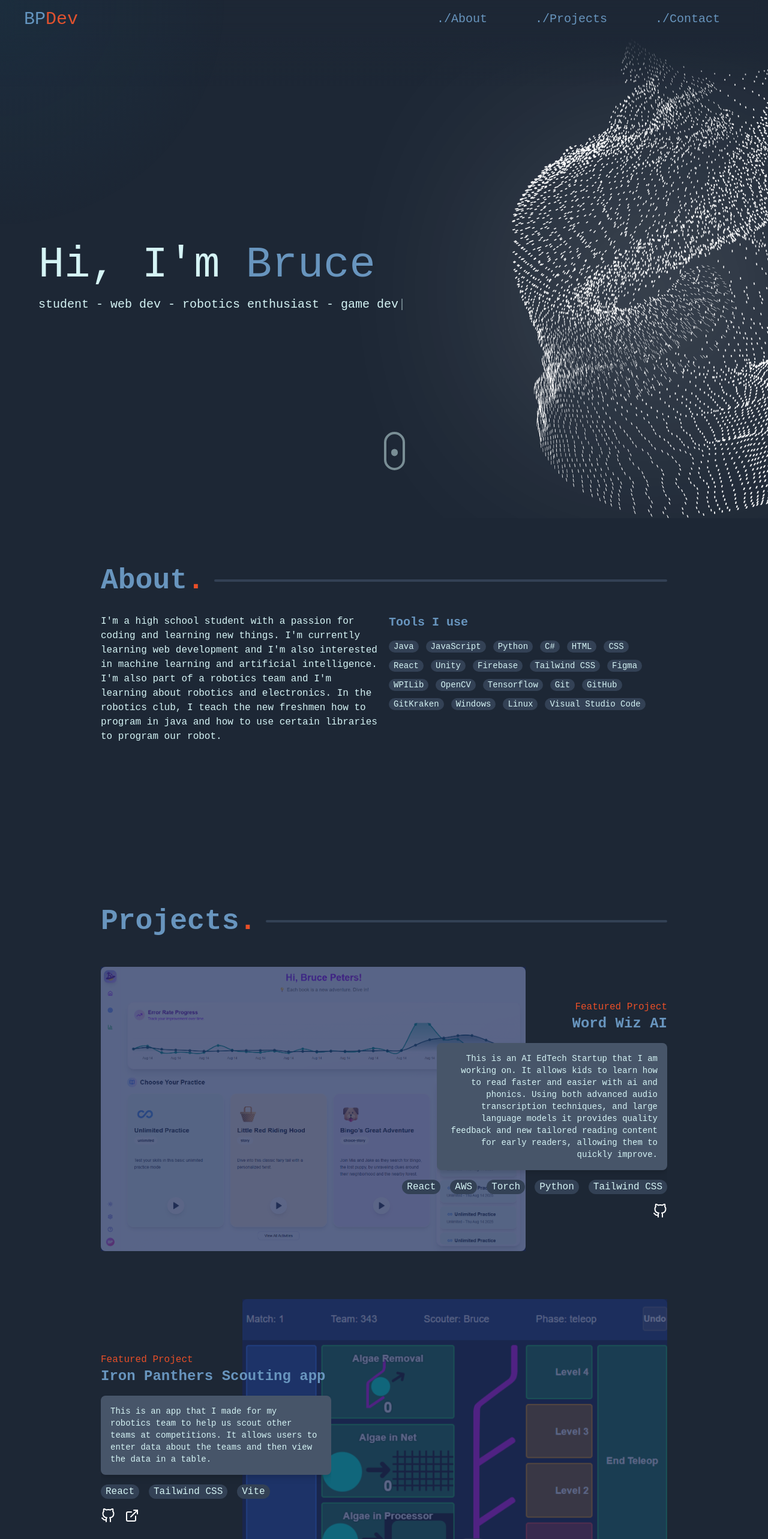
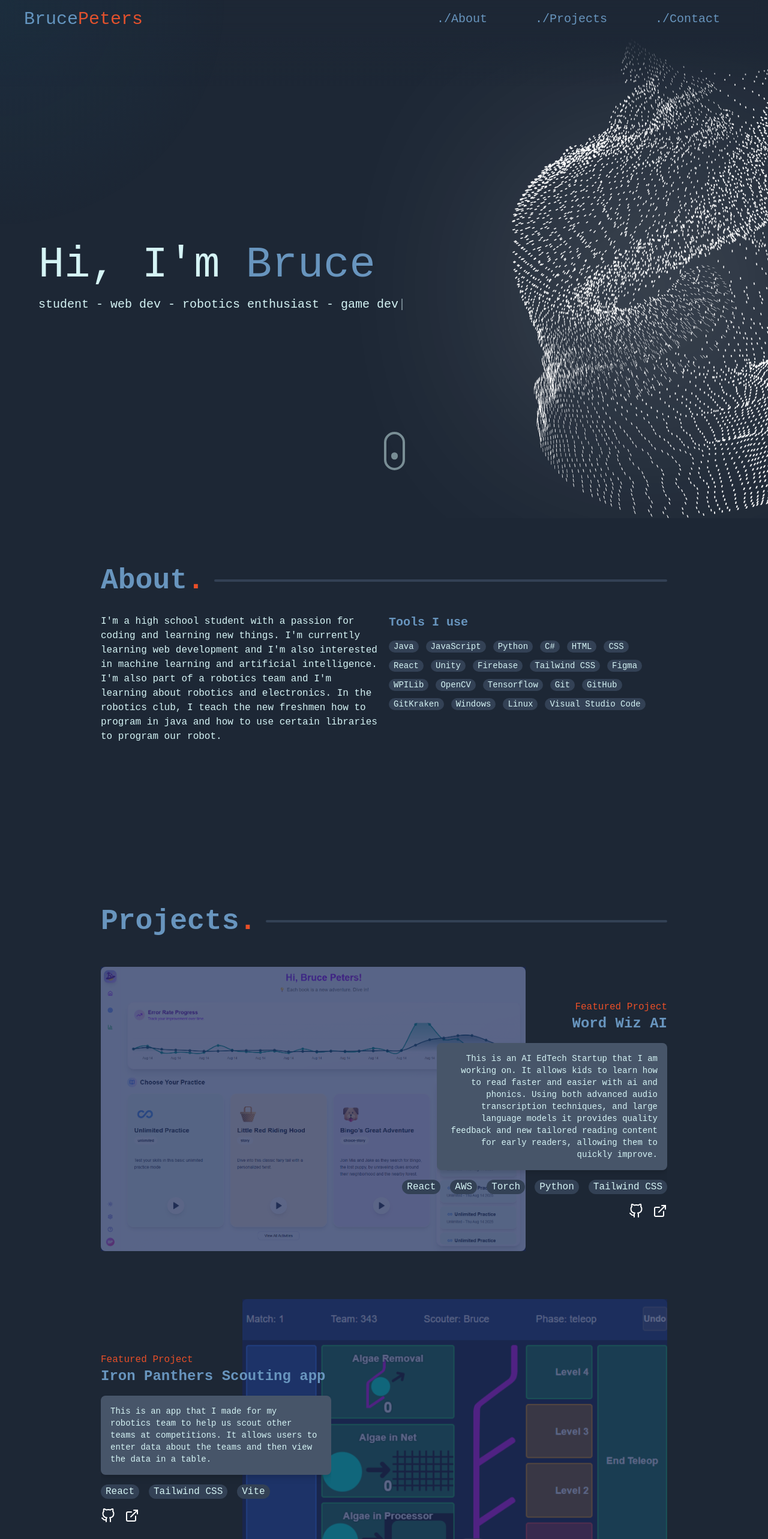
Before and after one commit to bruce-peters/bruce-peters.github.io, a React (Vite) app: page / in a window 1280 px wide. Shown: the top 2566 px of the page at 60% size. Built offline with nearby package versions, Linux system fonts and the light colour scheme.

Commit message:
Project updates

```diff
--- a/src/components/ProjectCard.jsx
+++ b/src/components/ProjectCard.jsx
@@ -50,7 +50,7 @@ const ProjectCard = ({ projectData }) => {
         </div>
         {/* Tools */}
         <Reveal>
-          <div className="flex flex-row gap-4">
+          <div className="flex flex-row gap-4 flex-wrap">
             {projectData.tools?.map((tool, index) => (
               <div
                 key={index}
--- a/src/constants/index.js
+++ b/src/constants/index.js
@@ -19,7 +19,8 @@ const projects = [
     name: "Word Wiz AI",
     description:
       "This is an AI EdTech Startup that I am working on. It allows kids to learn how to read faster and easier with ai and phonics. Using both advanced audio transcription techniques, and large language models it provides quality feedback and new tailored reading content for early readers, allowing them to quickly improve.",
-    github: "https://github.com/bruce-peters/word-wiz-ai",
+    github: "https://github.com/wordwizai/word-wiz-ai",
+    url: "https://wordwizai.com",
     id: "word-wiz-ai",
     tools: ["React", "AWS", "Torch", "Python", "Tailwind CSS"],
     image: wordWizAIScreenshot,
@@ -66,7 +67,6 @@ const projects = [
     url: "https://facial-emotion-app.web.app/",
     id: "facial-emotion-detection",
     tools: ["Python", "OpenCV", "Tensorflow", "Kaggle"],
-    featured: true,
   },
   {
     name: "Wordle Clone",
--- a/src/hoc/Navigation.jsx
+++ b/src/hoc/Navigation.jsx
@@ -7,8 +7,8 @@ const Navigation = () => {
   return (
     <div className="sticky top-0 z-40 flex flex-row h-16 w-full justify-between align-middle backdrop-blur-md pr-20">
       <a href="/" className="text-3xl justify-self-start my-auto px-10">
-        <span className="text-primary">BP</span>
-        <span className="text-secondary">Dev</span>
+        <span className="text-primary">Bruce</span>
+        <span className="text-secondary">Peters</span>
       </a>
       <div className="flex flex-row space-x-20">
         {sections.map(
@@ -29,11 +29,17 @@ const Navigation = () => {
                 key={index}
                 className="text-xl text-primary my-auto"
               >
-                <Link to={page.id} smooth={true} duration={800} offset={-50}>
+                <Link
+                  to={page.id}
+                  smooth={true}
+                  duration={800}
+                  offset={-50}
+                  className="cursor-pointer hover:text-secondary hover:font-bold transition-colors duration-300"
+                >
                   ./{page.name}
                 </Link>
               </motion.div>
-            )
+            ),
         )}
       </div>
     </div>
```
